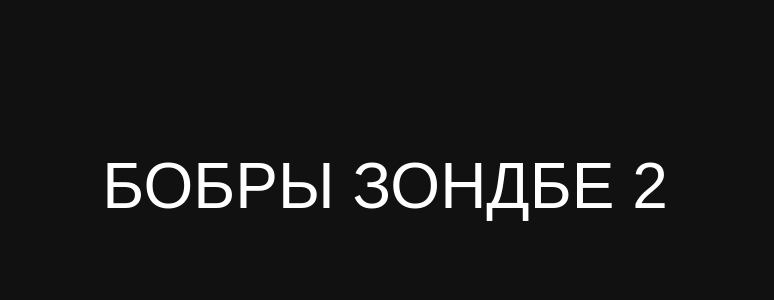
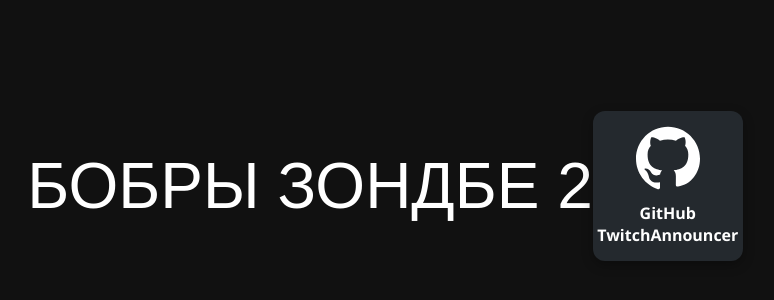
Before and after one commit to 1eanq/leanq-site, a React (Create React App) app: page / in a window 1280 px wide. Shown: the part 214-514 px from the top of the page, without its empty margins (255-1029 px from the left). Built offline with nearby package versions, Linux system fonts and the light colour scheme.

Commit message:
tralalero tralala

```diff
--- a/src/App.js
+++ b/src/App.js
@@ -1,3 +1,5 @@
+import GitHubPanel from './components/GitHubPanel';
+
 function App() {
   return (
     <div style={{
@@ -11,6 +13,7 @@ function App() {
       fontFamily: 'sans-serif'
     }}>
       БОБРЫ ЗОНДБЕ 2
+        <GitHubPanel />
     </div>
   );
 }
--- /dev/null
+++ b/src/components/GitHubPanel.jsx
@@ -0,0 +1,49 @@
+import React from "react";
+
+const GitHubPanel = () => {
+    return (
+        <a
+            href="https://github.com/1eanq/twitchannouncer"
+            target="_blank"
+            rel="noopener noreferrer"
+            style={{
+                width: "150px",
+                height: "150px",
+                background: "#24292e",
+                borderRadius: "12px",
+                display: "flex",
+                flexDirection: "column",
+                alignItems: "center",
+                justifyContent: "center",
+                boxShadow: "0 4px 12px rgba(0,0,0,0.3)",
+                color: "#fff",
+                textDecoration: "none",
+                cursor: "pointer",
+                fontFamily: "'Segoe UI', Tahoma, Geneva, Verdana, sans-serif",
+                transition: "background 0.3s ease",
+            }}
+            onMouseEnter={e => (e.currentTarget.style.background = "#0366d6")}
+            onMouseLeave={e => (e.currentTarget.style.background = "#24292e")}
+            title="GitHub репозиторий Telegram бота"
+        >
+            <svg
+                style={{ width: 64, height: 64, marginBottom: 12 }}
+                viewBox="0 0 24 24"
+                fill="white"
+                xmlns="http://www.w3.org/2000/svg"
+            >
+                <path d="M12 .297c-6.63 0-12 5.373-12 12 0 5.303 3.438 9.8 8.205 11.387.6.113.82-.258.82-.577
+        0-.285-.01-1.04-.015-2.04-3.338.724-4.042-1.61-4.042-1.61C4.422 17.07 3.633 16.7 3.633 16.7c-1.087-.744.083-.729.083-.729
+        1.205.084 1.84 1.236 1.84 1.236 1.07 1.835 2.807 1.305 3.492.997.108-.776.418-1.305.762-1.605-2.665-.3-5.466-1.335-5.466-5.93
+        0-1.31.465-2.38 1.235-3.22-.135-.303-.54-1.523.105-3.176 0 0 1.005-.322 3.3 1.23.96-.267 1.98-.399 3-.405 1.02.006 2.04.138 3
+        .405 2.28-1.552 3.285-1.23 3.285-1.23.645 1.653.24 2.873.12 3.176.765.84 1.23 1.91 1.23 3.22 0 4.61-2.805 5.625-5.475 5.92.42.36.81 1.096.81
+        2.22 0 1.606-.015 2.896-.015 3.286 0 .315.21.69.825.57C20.565 22.092 24 17.592 24 12.297c0-6.627-5.373-12-12-12" />
+            </svg>
+            <div style={{ fontWeight: 600, fontSize: 16, textAlign: "center" }}>
+                GitHub TwitchAnnouncer
+            </div>
+        </a>
+    );
+};
+
+export default GitHubPanel;
```
